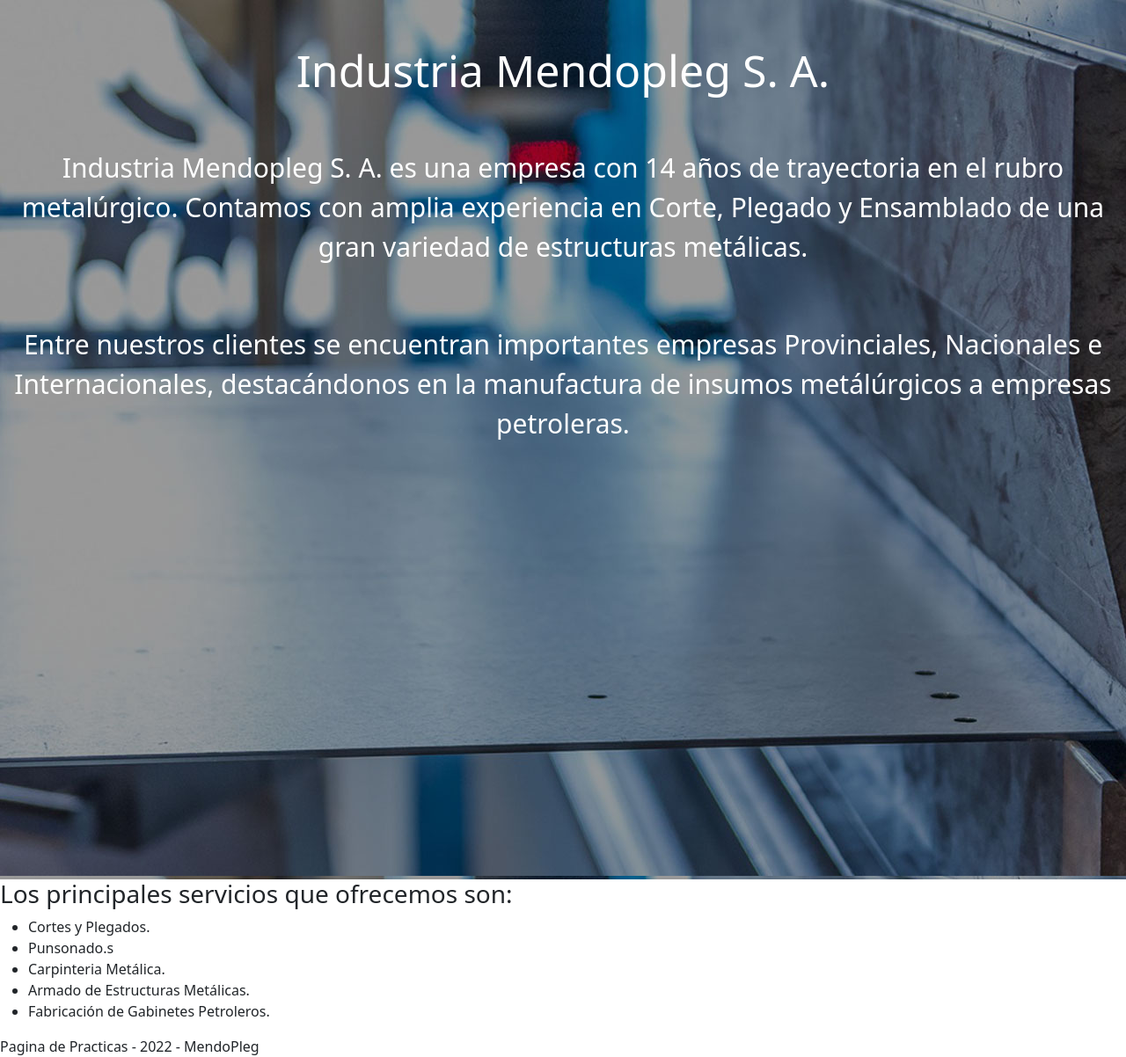
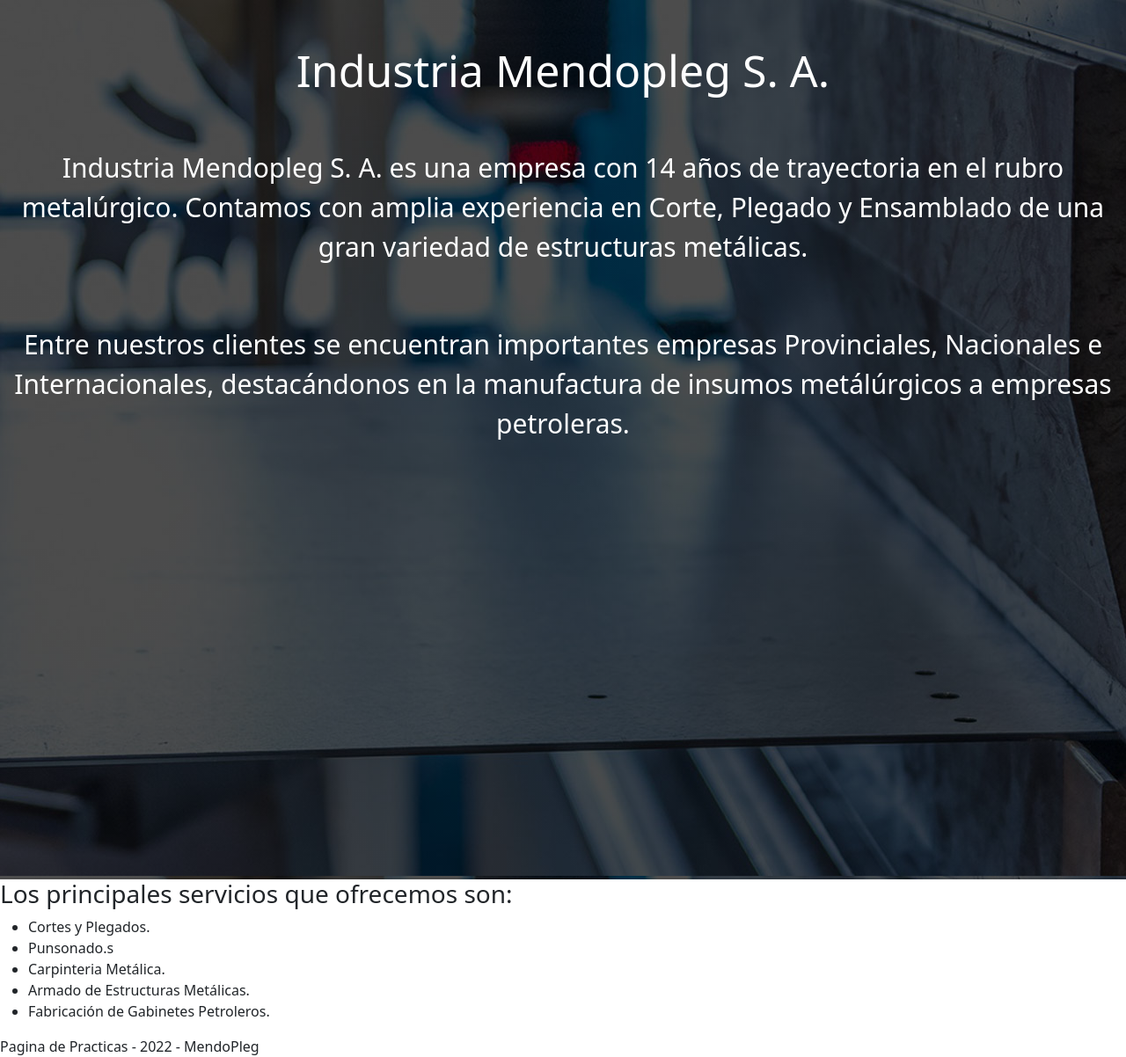
Before and after one commit to zEstebanz/MendoPleg, a PHP site: page / in a window 1280 px wide. Shown: the part 56-1258 px from the top of the page at 88% size. Run offline with PHP 8.4, Linux system fonts and the light colour scheme.

Commit message:
Background-image

```diff
--- a/src/scss/app.css
+++ b/src/scss/app.css
@@ -3,7 +3,7 @@ h1 {
 }
 
 .portada {
-  background-image: url("../img/plegado.jpg");
+  background-image: linear-gradient(rgba(0, 0, 0, 0.5), rgba(0, 0, 0, 0.5)), url("../img/plegado.jpg");
   height: 1000px;
 }
 .portada h1 {
--- a/src/scss/app.scss
+++ b/src/scss/app.scss
@@ -3,7 +3,10 @@ h1 {
 }
 
 .portada {
-    background-image: url("../img/plegado.jpg");
+    background-image:linear-gradient(
+        rgba(0, 0, 0, 0.5),
+        rgba(0, 0, 0, 0.5)
+      ), url("../img/plegado.jpg");
     height: 1000px;
 
     h1 {
```
Also changed, not shown: 1 other file.
